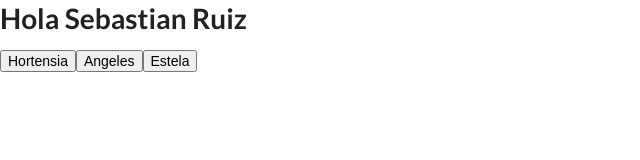
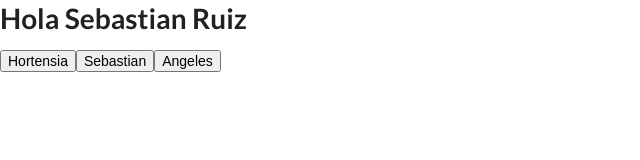
Before and after one commit to Hortesando/holamundo, a React (Create React App) app: page / in a window 1280 px wide. Shown: the top 160 px of the page, without its empty margins (0-640 px from the left). Built offline with nearby package versions, Linux system fonts and the light colour scheme.

Commit message:
Practica botones con un solo texto

```diff
--- a/src/componentes/App.js
+++ b/src/componentes/App.js
@@ -7,20 +7,11 @@ class App extends React.Component{
             name: 'Sebastian',
             lastName: 'Ruiz'
         }
-        this.changeHortensia = this.changeHortensia.bind (this)
-        this.changeAngeles = this.changeAngeles.bind (this)
-        this.changeEstela = this.changeEstela.bind (this)
-    }
-    changeHortensia(){
-        this.setState ({name: 'Hortensia', lastName:'Sandoval' })
+        this.changeState = this.changeState.bind (this)
+        }
 
-    }
-    changeAngeles(){
-        this.setState ({name: 'Angeles', lastName:'Sandoval' })
-    }
-
-    changeEstela(){
-        this.setState ({name: 'Estela', lastName:'Martinez' })
+    changeState(objectName) {
+        this.setState(objectName)
     }
 
         render () {
@@ -30,9 +21,9 @@ class App extends React.Component{
                 <h1>
                     Hola { this.state.name + ' ' + this.state.lastName }
                 </h1>
-                <button onClick = {this.changeHortensia}>Hortensia</button>
-                <button onClick = {this.changeAngeles}>Angeles</button>
-                <button onClick = {this.changeEstela}>Estela</button>
+                <button onClick = {() => this.changeState ({name: 'Hortensia', lastName: 'Sandoval' })}>Hortensia</button>
+                <button onClick = {() => this.changeState ({name: 'Sebastian', lastName: 'Ruiz' })}>Sebastian</button>
+                <button onClick = {() => this.changeState ({name: 'Angeles', lastName: 'Sandoval' })}>Angeles</button>
 
 
             </div>
```
